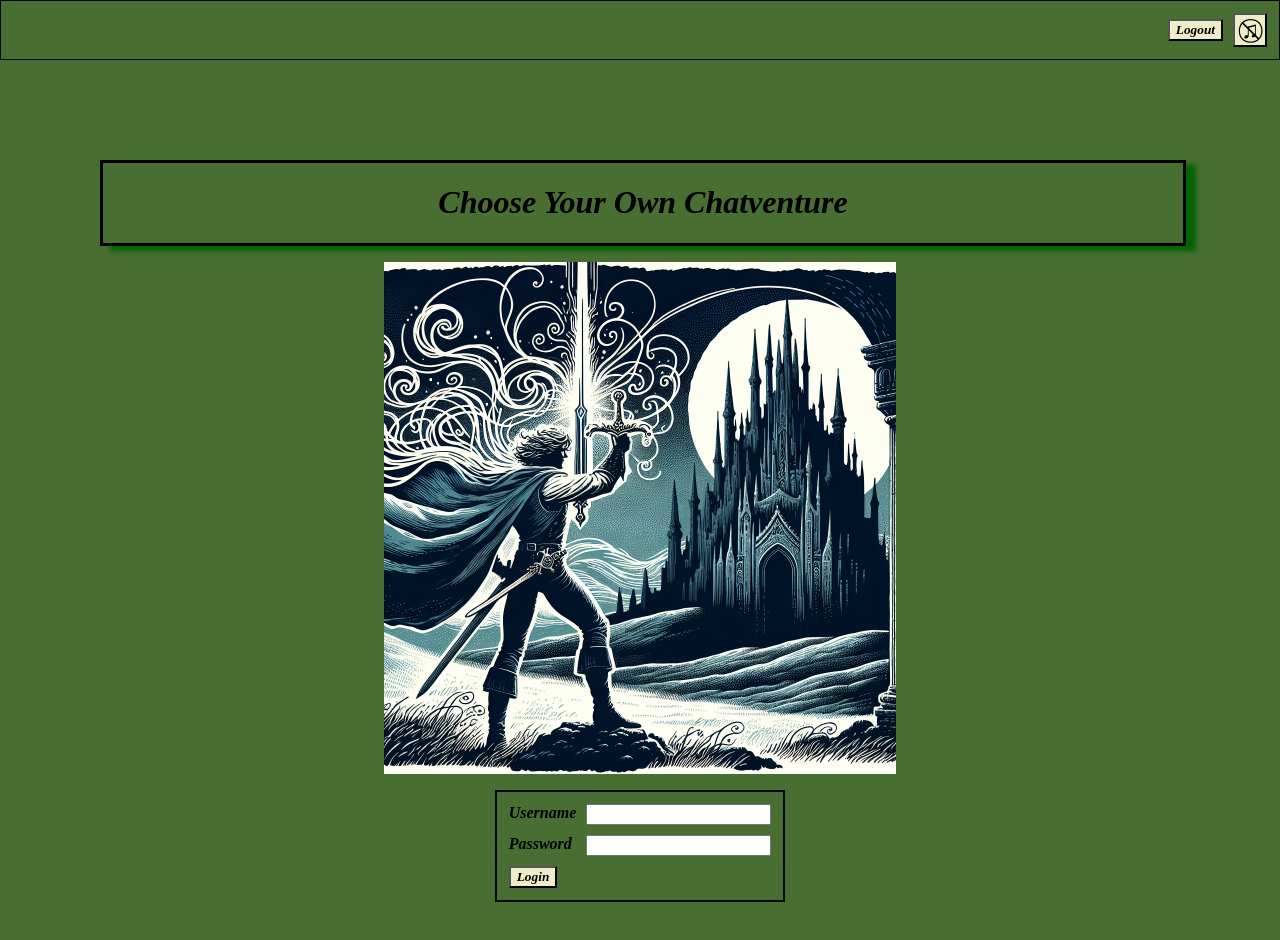
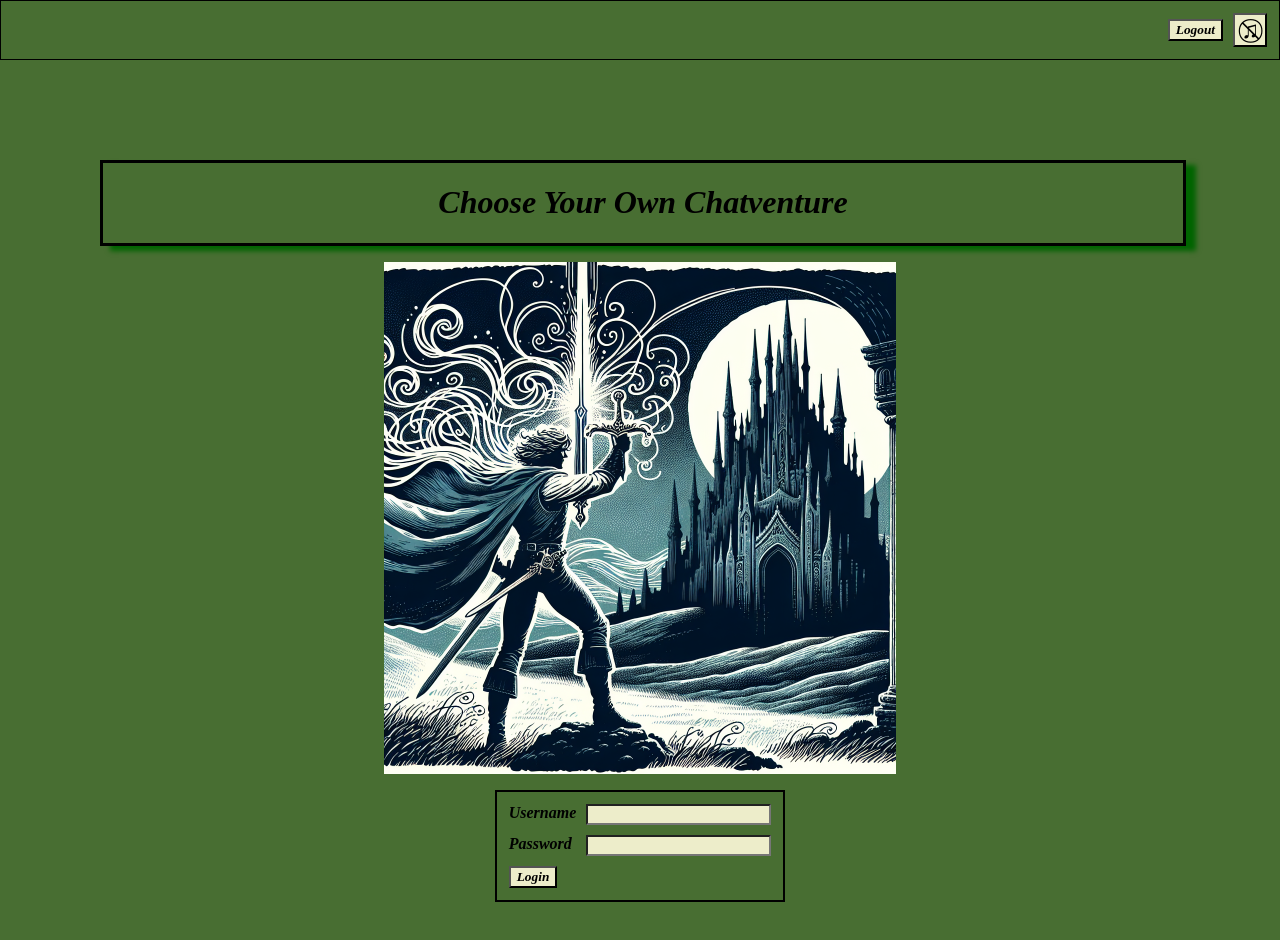
Before and after one commit to AaaDee/ChooseYouOwnChatventure, a React (Create React App) app in the folder frontend/: page / in a window 1280 px wide. Shown: the top 940 px of the page. Built offline with nearby package versions, Linux system fonts and the light colour scheme; no server answers.

Commit message:
style input

```diff
--- a/frontend/src/components/LoginForm/LoginForm.tsx
+++ b/frontend/src/components/LoginForm/LoginForm.tsx
@@ -1,6 +1,6 @@
 import { useLogin } from '../../hooks/useLogin';
 import { Button } from '../Button/Button';
-import { StyledLogin } from './style';
+import { StyledInput, StyledLogin } from './style';
 
 export function LoginForm() {
   const { username, password, setUsername, setPassword, submit, hasFailed } =
@@ -14,7 +14,7 @@ export function LoginForm() {
   return (
     <StyledLogin onSubmit={handleLogin}>
       <label htmlFor="username">Username</label>
-      <input
+      <StyledInput
         id="username"
         type="text"
         value={username}
@@ -23,7 +23,7 @@ export function LoginForm() {
       />
 
       <label htmlFor="password">Password</label>
-      <input
+      <StyledInput
         id="password"
         type="password"
         value={password}
--- a/frontend/src/components/LoginForm/style.ts
+++ b/frontend/src/components/LoginForm/style.ts
@@ -1,5 +1,5 @@
 import styled from 'styled-components';
-import { TextStyle } from '../../style/globalStyles';
+import { globalStyles, TextStyle } from '../../style/globalStyles';
 
 export const StyledLogin = styled.form`
   ${TextStyle}
@@ -14,3 +14,14 @@ export const StyledLogin = styled.form`
   padding: 12px;
   gap: 10px;
 `;
+
+export const StyledInput = styled.input`
+  background-color: ${globalStyles.colors.button};
+
+  // Fix to autofilled input being colored wrong
+  &:-webkit-autofill,
+  &:-webkit-autofill:hover,
+  &:-webkit-autofill:focus {
+    -webkit-box-shadow: 0 0 0px 40rem ${globalStyles.colors.button} inset;
+  }
+`;
```
